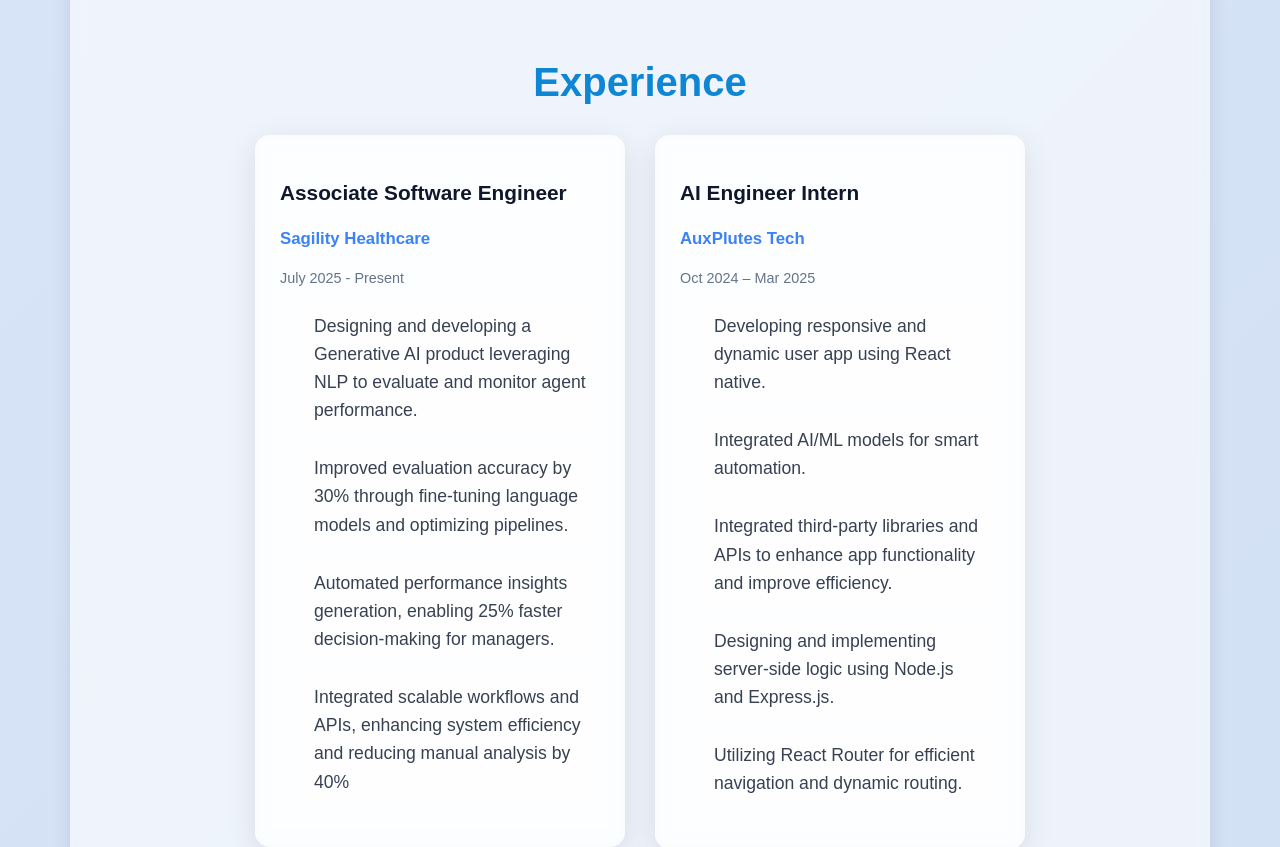
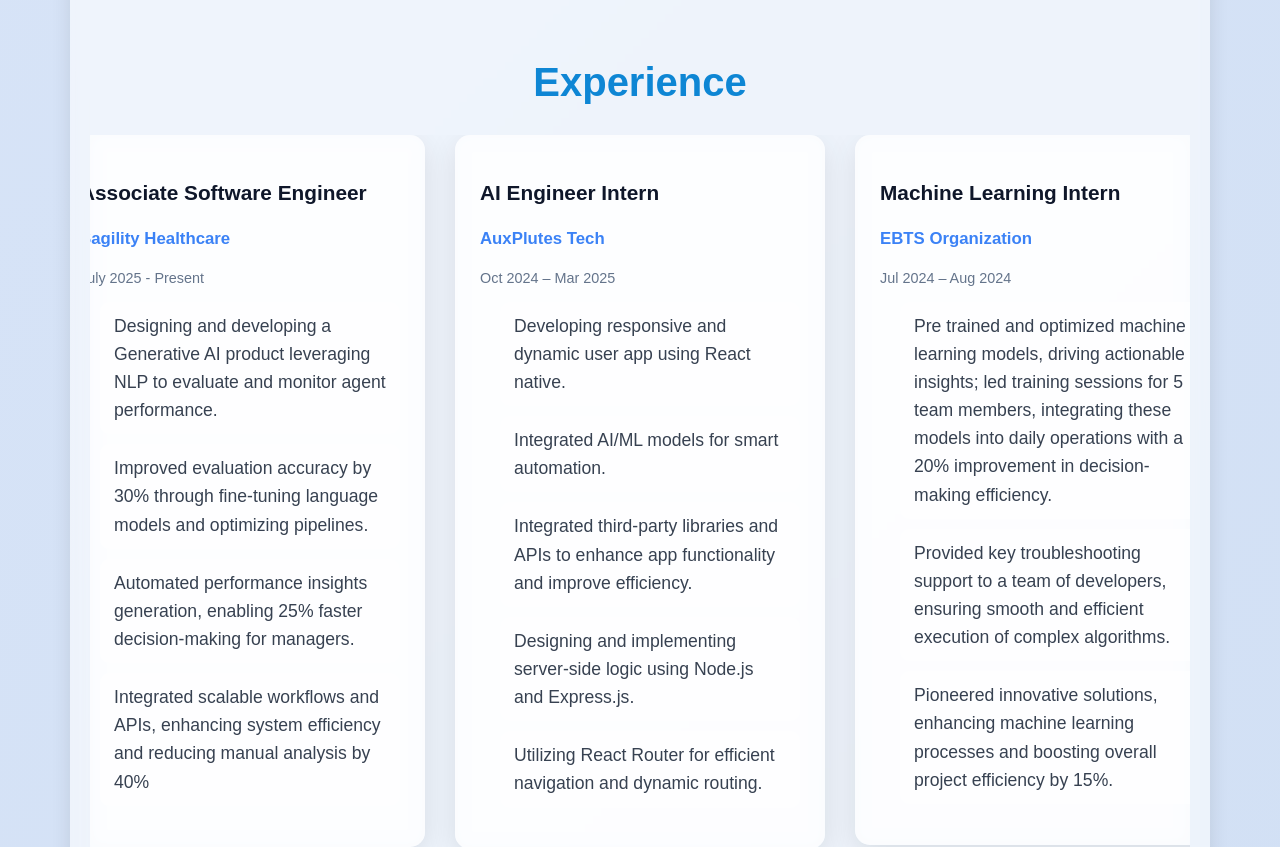
Before and after one commit to aayush93407/portfolio, a React (Create React App) app: page / in a window 1280 px wide. Shown: the part 4920-5767 px from the top of the page. Built offline with nearby package versions, Linux system fonts and the light colour scheme.

Commit message:
Update Internships.js

```diff
--- a/src/components/Internships.js
+++ b/src/components/Internships.js
@@ -72,11 +72,12 @@
     <div
       style={{
         display: "flex",
-        flexWrap: "wrap",
+        flexWrap: "nowrap",
         gap: "30px",
         justifyContent: "center",
         alignItems: "flex-start",
-        width: "100%"
+        width: "100%",
+        overflowX: "auto"
       }}
     >
       {internships.map((intern, index) => (
@@ -87,8 +88,8 @@
           transition={{ duration: 0.8, delay: index * 0.3 }}
           whileHover={{ scale: 1.03 }}
           style={{
-            flex: "1 1 300px", // responsive width so 3rd card doesn't get cut
-            maxWidth: "320px",
+            width: "320px",    // fixed width so all cards same size
+            flexShrink: 0,     // prevent shrinking
             backgroundColor: "rgba(255, 255, 255, 0.6)",
             padding: "25px",
             borderRadius: "15px",
```
